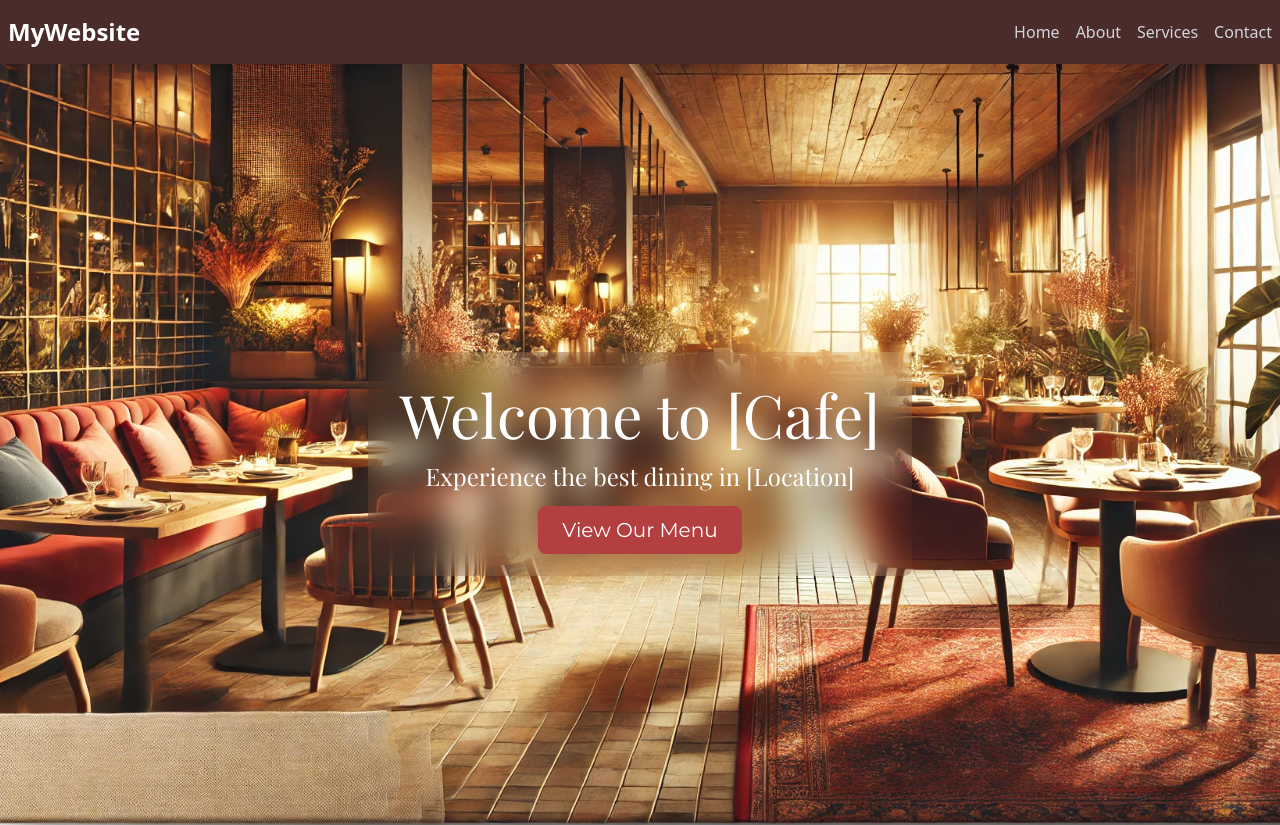
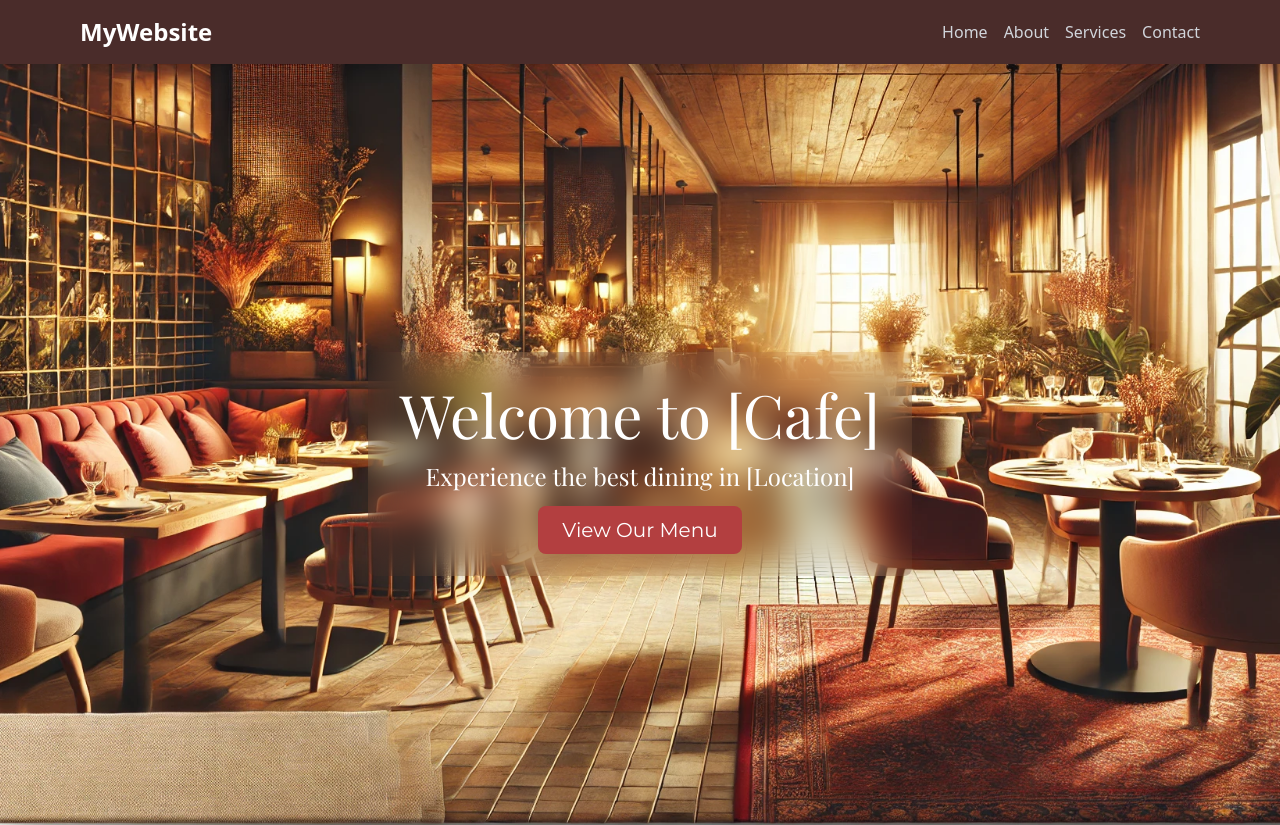
Before and after one commit to M-Araujo/cafe_landing_page, a website: page index.html in a window 1280 px wide. Shown: the top 825 px of the page. Drawn offline with nearby package versions, Linux system fonts and the light colour scheme.

Commit message:
adjustments

```diff
--- a/index.html
+++ b/index.html
@@ -1,36 +1,3 @@
-<!--<!DOCTYPE html>
-
-<html>
-    <head>
-        <title>The New York Times</title>
-        <link rel="stylesheet" href="dist/output.css">
-        <link rel="stylesheet" href="https://cdnjs.cloudflare.com/ajax/libs/remixicon/4.2.0/remixicon.css" referrerpolicy="no-referrer" />
-
-        <link rel="preconnect" href="https://fonts.googleapis.com">
-        <link rel="preconnect" href="https://fonts.gstatic.com" crossorigin>
-        <link href="https://fonts.googleapis.com/css2?family=Poppins:ital,wght@0,100;0,200;0,300;0,400;0,500;0,600;0,700;0,800;0,900;1,100;1,200;1,300;1,400;1,500;1,600;1,700;1,800;1,900&display=swap" rel="stylesheet">
-
-        <link rel="stylesheet" href="css/swiper-11.1.4.bundle.min.css">
-    </head>
-    <body>
-
-        <header>
-            <div class="container mx-auto">
-                header
-            </div>
-        </header>
-        <h1>Door of my heart.</h1>
-        <p>This is a paragraph, lol.jjjg</p>
-
-
-        <script src="js/main.js"></script>
-        <script src="js/swiper-11.1.4.bundle.min.js"></script>
-    </body>
-</html>
--->
-
-
-
 <!DOCTYPE html>
 <html lang="en">
 <head>
@@ -42,7 +9,7 @@
 <body class="bg-soft-beige text-charcoal">
 
 
-    <nav class="bg-dark-brown text-white py-4 px-2">
+    <nav class="bg-dark-brown text-white py-4 px-20">
         <div class="container mx-auto flex items-center justify-between">
             <a href="#" class="text-white text-2xl font-bold">MyWebsite</a>
             <div class="hidden md:flex space-x-4">
```
